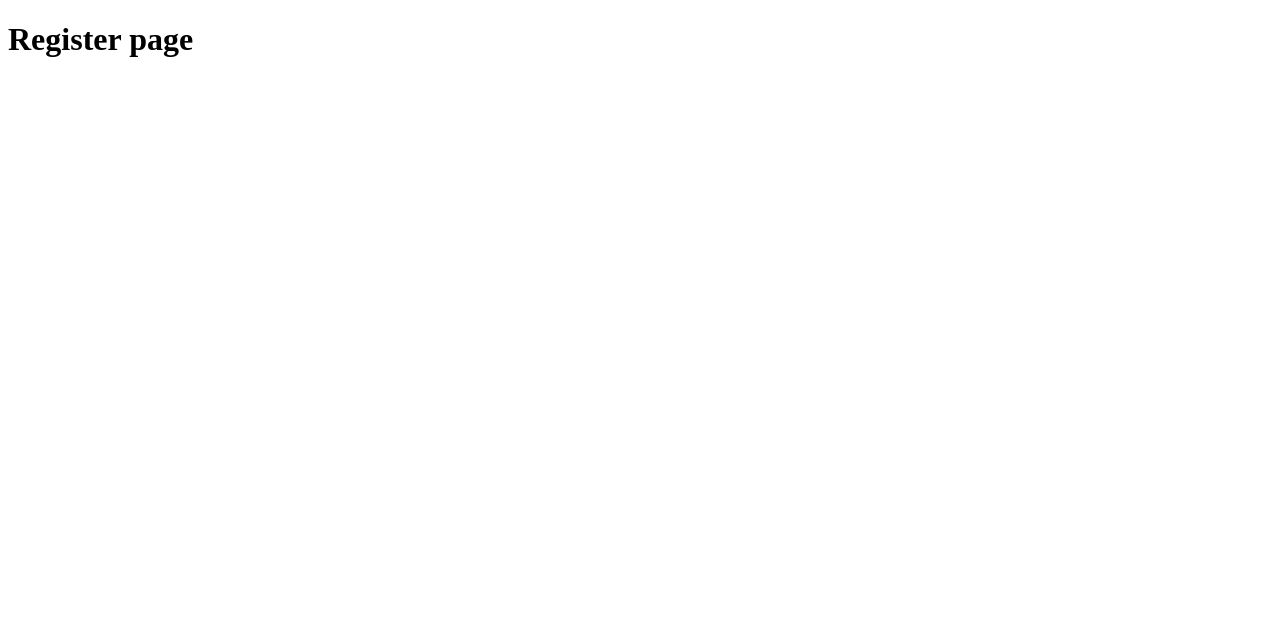
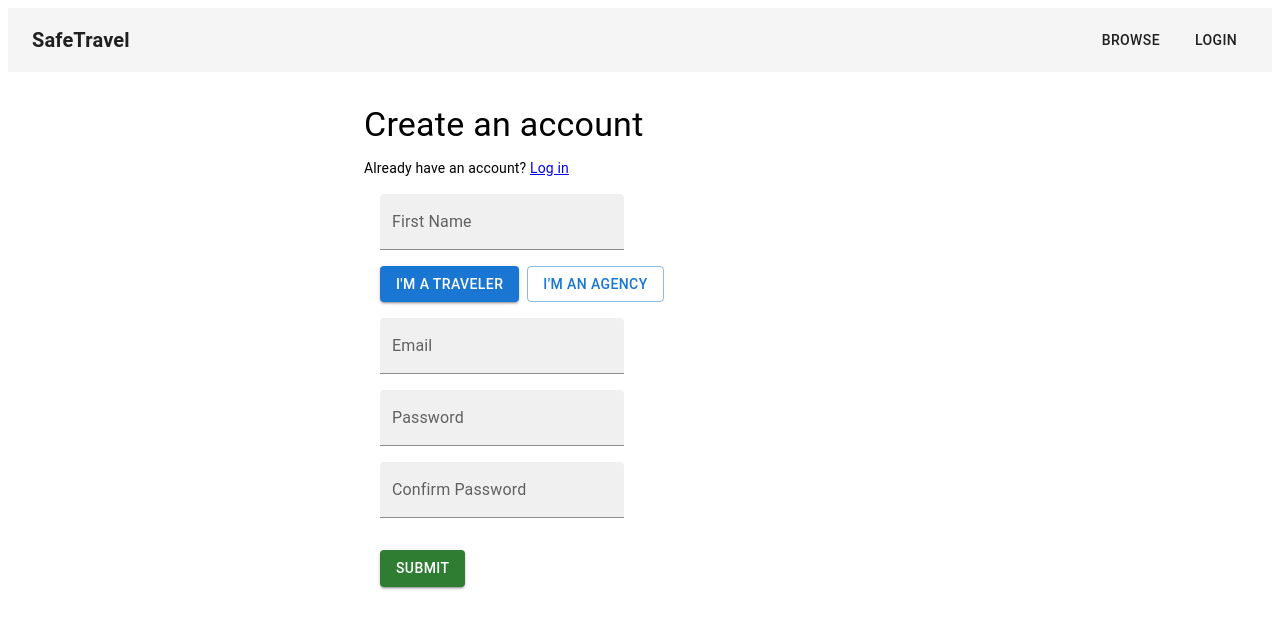
Before and after one commit to ChakerIbrahim/MernSoloProject, a React (Vite) app in the folder client/: page /register in a window 1280 px wide. Shown: the top 628 px of the page. Built offline with nearby package versions, Linux system fonts and the light colour scheme.

Commit message:
Build Login/Register pages with role selection and agency fields

```diff
--- /dev/null
+++ b/client/src/components/Fields/InputText.jsx
@@ -0,0 +1,28 @@
+import TextField from "@mui/material/TextField";
+import { useState } from "react";
+
+// A thin wrapper around MUI's TextField that only shows a red error state
+// once the user has actually interacted with the field — so a brand-new,
+// untouched form doesn't show every field as "wrong" before you've typed anything
+function InputText(props) {
+  const { id, isError, isDirty = false, ...rest } = props;
+  const [isTouched, setIsTouched] = useState(isDirty);
+
+  return (
+    <TextField
+      variant="filled"
+      color="primary"
+      onInput={(e) => {
+        if (rest.onChange) {
+          rest.onChange(e);
+        }
+        setIsTouched(true);
+      }}
+      error={isTouched && isError}
+      id={id}
+      {...rest}
+    />
+  );
+}
+
+export default InputText;
--- /dev/null
+++ b/client/src/components/UserForm.jsx
@@ -0,0 +1,148 @@
+import Box from "@mui/material/Box";
+import Button from "@mui/material/Button";
+import Typography from "@mui/material/Typography";
+import InputText from "./Fields/InputText";
+
+function UserForm(props) {
+  const {
+    firstName,
+    setFirstName,
+    email,
+    setEmail,
+    password,
+    setPassword,
+    confirmPassword,
+    setConfirmPassword,
+    role,
+    setRole,
+    agencyName,
+    setAgencyName,
+    agencyDescription,
+    setAgencyDescription,
+    handleSubmit,
+    error,
+    isLogin = false,
+  } = props;
+
+  return (
+    <form
+      method="post"
+      onSubmit={(e) =>
+        handleSubmit(e, {
+          firstName,
+          email,
+          password,
+          confirmPassword,
+          role,
+          agencyName,
+          agencyDescription,
+        })
+      }
+    >
+      {error ? <Typography color="error">{error}</Typography> : null}
+
+      {isLogin ? null : (
+        <Box sx={{ m: 2 }}>
+          <InputText
+            id="firstName"
+            name="firstName"
+            onChange={(e) => setFirstName(e.target.value)}
+            label="First Name"
+            value={firstName}
+            isError={firstName.length < 2}
+          />
+        </Box>
+      )}
+
+      {/* Role only matters when creating a new account */}
+      {isLogin ? null : (
+        <Box sx={{ m: 2, display: "flex", gap: 1 }}>
+          <Button
+            type="button"
+            variant={role === "traveler" ? "contained" : "outlined"}
+            onClick={() => setRole("traveler")}
+          >
+            I'm a traveler
+          </Button>
+          <Button
+            type="button"
+            variant={role === "agency" ? "contained" : "outlined"}
+            onClick={() => setRole("agency")}
+          >
+            I'm an agency
+          </Button>
+        </Box>
+      )}
+
+      {/* Agency-only fields, shown only once "agency" is actually selected */}
+      {!isLogin && role === "agency" ? (
+        <>
+          <Box sx={{ m: 2 }}>
+            <InputText
+              id="agencyName"
+              name="agencyName"
+              onChange={(e) => setAgencyName(e.target.value)}
+              label="Agency name"
+              value={agencyName}
+              isError={agencyName.length < 2}
+            />
+          </Box>
+          <Box sx={{ m: 2 }}>
+            <InputText
+              id="agencyDescription"
+              name="agencyDescription"
+              onChange={(e) => setAgencyDescription(e.target.value)}
+              label="Agency description"
+              value={agencyDescription}
+              isError={agencyDescription.length < 2}
+            />
+          </Box>
+        </>
+      ) : null}
+
+      <Box sx={{ m: 2 }}>
+        <InputText
+          id="email"
+          name="email"
+          type="email"
+          onChange={(e) => setEmail(e.target.value)}
+          label="Email"
+          value={email}
+          isError={email.length < 2 || error}
+        />
+      </Box>
+
+      <Box sx={{ m: 2 }}>
+        <InputText
+          id="password"
+          name="password"
+          type="password"
+          onChange={(e) => setPassword(e.target.value)}
+          label="Password"
+          value={password}
+          isError={password.length < 2 || error}
+        />
+      </Box>
+
+      {isLogin ? null : (
+        <Box sx={{ m: 2 }}>
+          <InputText
+            id="confirmPassword"
+            name="confirmPassword"
+            type="password"
+            onChange={(e) => setConfirmPassword(e.target.value)}
+            label="Confirm Password"
+            value={confirmPassword}
+            isError={confirmPassword.length < 2 || error}
+          />
+        </Box>
+      )}
+
+      <Button type="submit" variant="contained" color="success" sx={{ m: 2 }}>
+        Submit
+      </Button>
+    </form>
+  );
+}
+
+export default UserForm;
--- a/client/src/pages/Login.jsx
+++ b/client/src/pages/Login.jsx
@@ -1,5 +1,52 @@
+import { useState } from "react";
+import { Link, useNavigate } from "react-router-dom";
+import axios from "axios";
+import { Container, Typography } from "@mui/material";
+import Header from "../components/Header";
+import UserForm from "../components/UserForm";
+
 function Login() {
-  return <h1>Login page</h1>;
+  const [error, setError] = useState("");
+  const [email, setEmail] = useState("");
+  const [password, setPassword] = useState("");
+  const navigate = useNavigate();
+
+  const handleSubmit = async (e, data) => {
+    e.preventDefault();
+    try {
+      await axios.post("http://localhost:8000/api/login", data, {
+        withCredentials: true,
+      });
+      setError("");
+      // No dashboard exists yet — Browse is a reasonable place to land for now
+      navigate("/browse");
+    } catch (error) {
+      setError(error.response.data.message);
+    }
+  };
+
+  return (
+    <>
+      <Header />
+      <Container maxWidth="sm" sx={{ py: 4 }}>
+        <Typography variant="h4" gutterBottom>
+          Log in
+        </Typography>
+        <Typography variant="body2" sx={{ mb: 2 }}>
+          New here? <Link to="/register">Create an account</Link>
+        </Typography>
+        <UserForm
+          handleSubmit={handleSubmit}
+          error={error}
+          isLogin={true}
+          email={email}
+          setEmail={setEmail}
+          password={password}
+          setPassword={setPassword}
+        />
+      </Container>
+    </>
+  );
 }
 
 export default Login;
--- a/client/src/pages/Register.jsx
+++ b/client/src/pages/Register.jsx
@@ -1,5 +1,65 @@
+import { useState } from "react";
+import { Link, useNavigate } from "react-router-dom";
+import axios from "axios";
+import { Container, Typography } from "@mui/material";
+import Header from "../components/Header";
+import UserForm from "../components/UserForm";
+
 function Register() {
-  return <h1>Register page</h1>;
+  const [error, setError] = useState("");
+  const [firstName, setFirstName] = useState("");
+  const [email, setEmail] = useState("");
+  const [password, setPassword] = useState("");
+  const [confirmPassword, setConfirmPassword] = useState("");
+  const [role, setRole] = useState("traveler");
+  const [agencyName, setAgencyName] = useState("");
+  const [agencyDescription, setAgencyDescription] = useState("");
+  const navigate = useNavigate();
+
+  const handleSubmit = async (e, data) => {
+    e.preventDefault();
+    try {
+      await axios.post("http://localhost:8000/api/register", data, {
+        withCredentials: true,
+      });
+      setError("");
+      navigate("/browse");
+    } catch (error) {
+      setError(error.response.data.message);
+    }
+  };
+
+  return (
+    <>
+      <Header />
+      <Container maxWidth="sm" sx={{ py: 4 }}>
+        <Typography variant="h4" gutterBottom>
+          Create an account
+        </Typography>
+        <Typography variant="body2" sx={{ mb: 2 }}>
+          Already have an account? <Link to="/login">Log in</Link>
+        </Typography>
+        <UserForm
+          handleSubmit={handleSubmit}
+          error={error}
+          firstName={firstName}
+          setFirstName={setFirstName}
+          email={email}
+          setEmail={setEmail}
+          password={password}
+          setPassword={setPassword}
+          confirmPassword={confirmPassword}
+          setConfirmPassword={setConfirmPassword}
+          role={role}
+          setRole={setRole}
+          agencyName={agencyName}
+          setAgencyName={setAgencyName}
+          agencyDescription={agencyDescription}
+          setAgencyDescription={setAgencyDescription}
+        />
+      </Container>
+    </>
+  );
 }
 
 export default Register;
```
